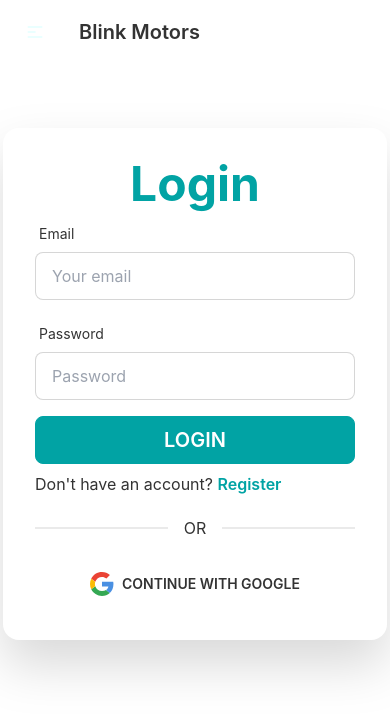
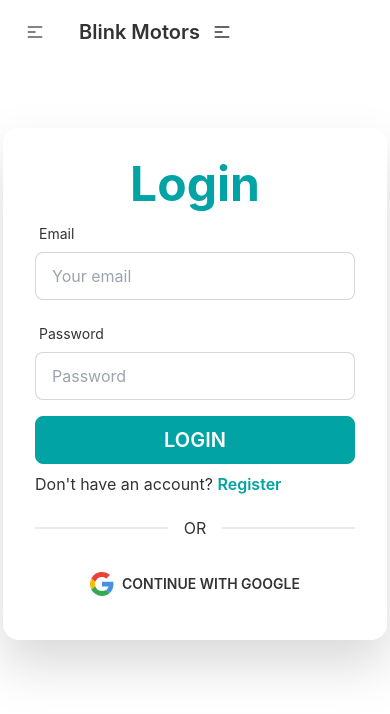
Before and after one commit to mehrazhossain/blink-motors-client, a React (Create React App) app: page /login in a window 390 px wide. Shown: the top 714 px of the page. Built offline with nearby package versions, Linux system fonts and the light colour scheme; no server answers.

Commit message:
added dashboard

```diff
--- a/src/App.js
+++ b/src/App.js
@@ -9,6 +9,9 @@
 import 'react-toastify/dist/ReactToastify.css';
 import RequireAuth from './Pages/Login/RequireAuth';
 import Purchase from './Pages/Purchase/Purchase';
+import Dashboard from './Pages/Dashboard/Dashboard';
+import MyOrders from './Pages/Dashboard/MyOrders';
+import MyProfile from './Pages/Dashboard/MyProfile';
 
 function App() {
   return (
@@ -26,6 +29,17 @@
             </RequireAuth>
           }
         ></Route>
+        <Route
+          path="/dashboard"
+          element={
+            <RequireAuth>
+              <Dashboard />
+            </RequireAuth>
+          }
+        >
+          <Route index element={<MyProfile />}></Route>
+          <Route path="/dashboard/my-orders" element={<MyOrders />}></Route>
+        </Route>
         <Route path="*" element={<NotFound />} />
       </Routes>
       <ToastContainer position="top-center" theme={'dark'} />
--- /dev/null
+++ b/src/Pages/Dashboard/Dashboard.js
@@ -0,0 +1,28 @@
+import React from 'react';
+import { Link, Outlet } from 'react-router-dom';
+
+const Dashboard = () => {
+  return (
+    <div class="drawer drawer-mobile">
+      <input id="dashboard-sidebar" type="checkbox" class="drawer-toggle" />
+      <div class="drawer-content">
+        <h1 className="text-2xl text-indigo-700 font-extrabold">Dashboard</h1>
+        <Outlet />
+      </div>
+      <div class="drawer-side">
+        <label for="dashboard-sidebar" class="drawer-overlay"></label>
+        <ul class="menu p-4 overflow-y-auto w-80 bg-base-100 text-base-content">
+          {/* Sidebar content here */}
+          <li>
+            <Link to={'/dashboard'}>My Profile</Link>
+          </li>
+          <li>
+            <Link to={'/dashboard/my-orders'}>My Orders</Link>
+          </li>
+        </ul>
+      </div>
+    </div>
+  );
+};
+
+export default Dashboard;
--- /dev/null
+++ b/src/Pages/Dashboard/MyOrders.js
@@ -0,0 +1,11 @@
+import React from 'react';
+
+const MyOrders = () => {
+  return (
+    <div>
+      <h2>this is orders</h2>
+    </div>
+  );
+};
+
+export default MyOrders;
--- /dev/null
+++ b/src/Pages/Dashboard/MyProfile.js
@@ -0,0 +1,11 @@
+import React from 'react';
+
+const MyProfile = () => {
+  return (
+    <div>
+      <h2>this is my profile</h2>
+    </div>
+  );
+};
+
+export default MyProfile;
--- a/src/Pages/Shared/Navbar.js
+++ b/src/Pages/Shared/Navbar.js
@@ -30,10 +30,13 @@
       <li>
         <Link to={'/contact'}>Contact</Link>
       </li>
+      {user && (
         <li>
-        <Link to={'/login'}>
+          <Link to={'/dashboard'}>Dashboard</Link>
+        </li>
+      )}
       {user ? (
-            <div class="dropdown dropdown-end">
+        <div class="dropdown lg:dropdown-end dropdown-start">
           <label tabIndex="0" class="btn btn-ghost btn-circle avatar">
             <div class="w-10 rounded-full">
               <img src={user.photoURL || avatar} alt="login user profile" />
@@ -41,24 +44,24 @@
           </label>
           <ul
             tabIndex="0"
-                class="mt-3 p-2 shadow menu menu-compact dropdown-content bg-base-100 rounded-box w-52"
+            class="mt-3 p-2 shadow menu menu-compact dropdown-content bg-base-100 rounded-box w-40"
           >
-                <li className="cursor-pointer mx-auto py-2 hover:text-primary hover:font-semibold">
+            <li className="cursor-pointer mx-auto p-1 hover:text-primary hover:font-semibold">
               {user.displayName}
             </li>
             <li
               onClick={handleLogout}
-                  className="cursor-pointer mx-auto py-2 hover:text-primary hover:font-semibold"
+              className="cursor-pointer mx-auto p-1 hover:text-primary hover:font-semibold"
             >
               Logout
             </li>
           </ul>
         </div>
       ) : (
-            'Login'
+        <li>
+          <Link to={'/login'}>Login</Link>
+        </li>
       )}
-        </Link>
-      </li>
     </>
   );
 
@@ -69,7 +72,7 @@
           <label tabIndex="0" className="btn btn-ghost lg:hidden">
             <svg
               xmlns="http://www.w3.org/2000/svg"
-              className="h-5 w-5 text-neutral"
+              className="h-5 w-5 text-accent"
               fill="none"
               viewBox="0 0 24 24"
               stroke="currentColor"
@@ -99,6 +102,28 @@
       <div className="navbar-end hidden lg:flex">
         <ul className="menu menu-horizontal p-0 text-accent">{menuItems}</ul>
       </div>
+      <div>
+        <label
+          tabIndex="1"
+          for="dashboard-sidebar"
+          className="btn btn-ghost lg:hidden"
+        >
+          <svg
+            xmlns="http://www.w3.org/2000/svg"
+            className="h-5 w-5"
+            fill="none"
+            viewBox="0 0 24 24"
+            stroke="currentColor"
+          >
+            <path
+              strokeLinecap="round"
+              strokeLinejoin="round"
+              strokeWidth="2"
+              d="M4 6h16M4 12h8m-8 6h16"
+            />
+          </svg>
+        </label>
+      </div>
     </div>
   );
 };
```
Lines whose indentation alone changed are shown as unchanged.
